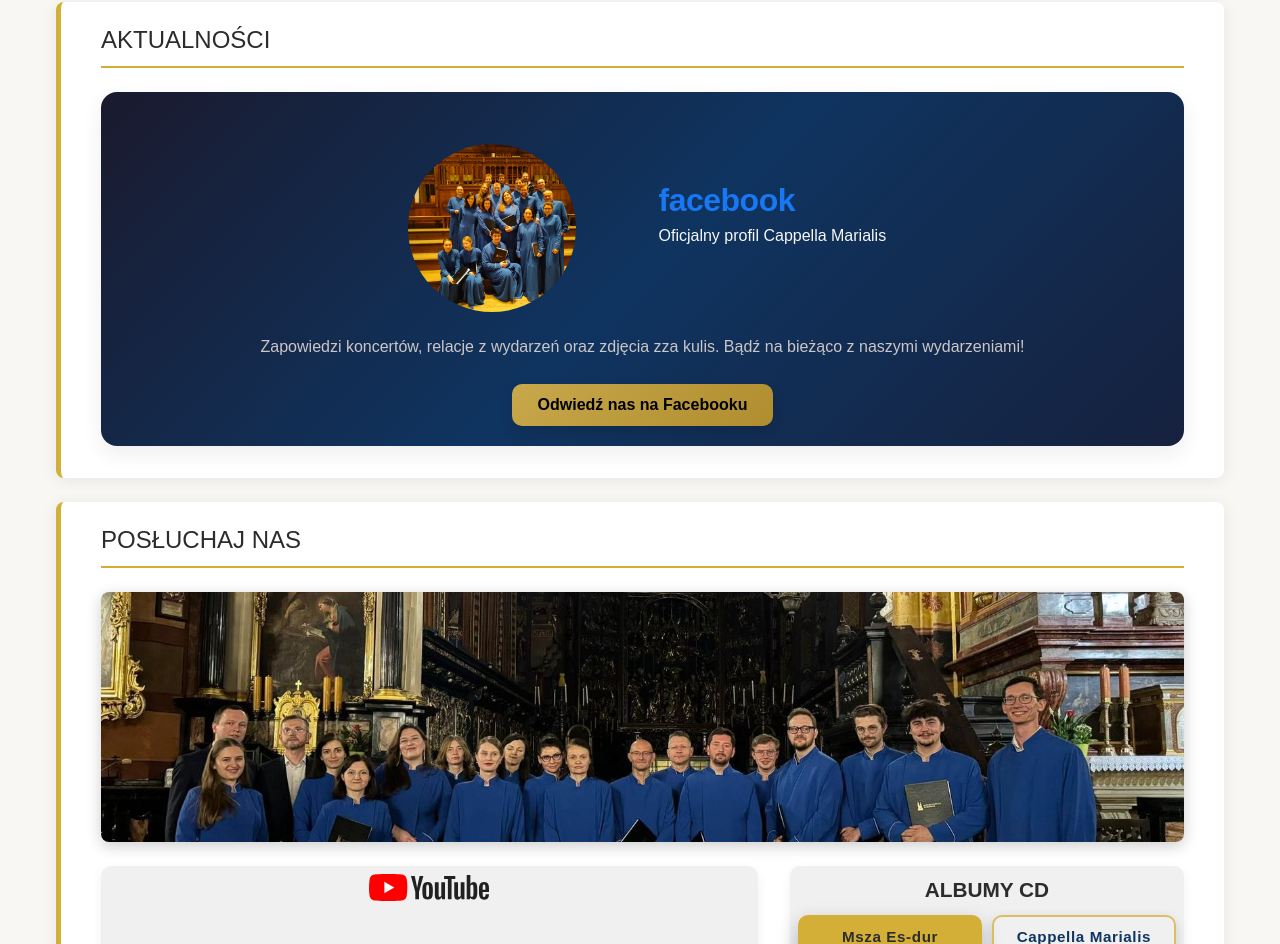
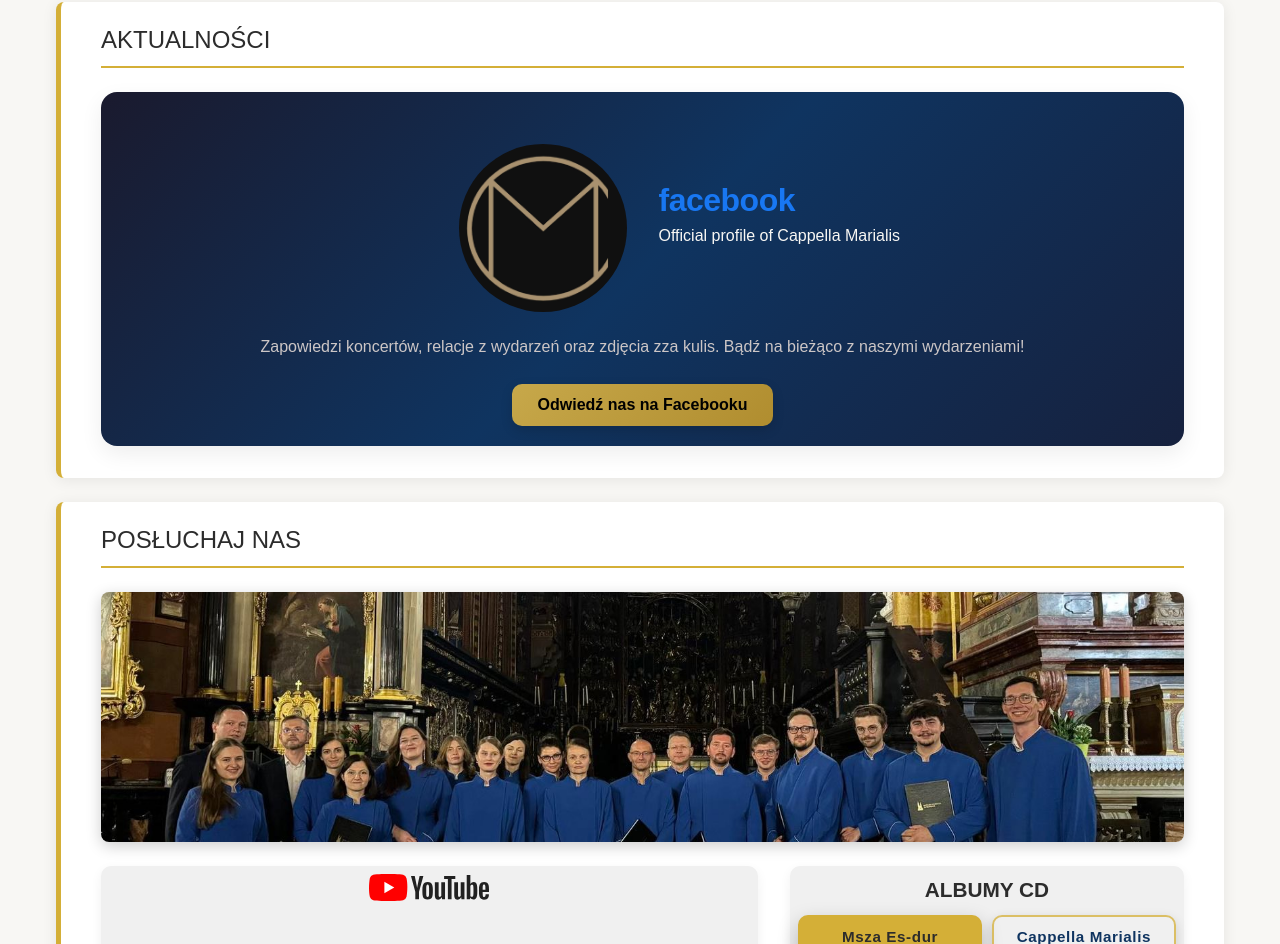
Before and after one commit to zurawskipiotr97-glitch/CappellaMarialisVercel, a website: page index.html in a window 1280 px wide. Shown: the part 1445-2389 px from the top of the page. Drawn offline with Linux system fonts and the light colour scheme; no server answers; grey boxes are pictures that could not be loaded.

Commit message:
facebook

```diff
--- a/index.html
+++ b/index.html
@@ -175,14 +175,22 @@
 
                 <div class="fb-header">
                     <div class="fb-header-container">
-                        <img class="fb-stub" src="images/mariacki_short_id.jpg" images>
+                        <!-- <img class="fb-stub" src="images/mariacki_short_id.jpg" images> -->
+                        <a href="https://www.facebook.com/CappellaMarialis" target="_blank" aria-label="Facebook – Cappella Marialis">
+                             <img class="fb-stub" src="images/mariacki_short_id2.jpg">
+                        </a>
                     </div>
 
-                    <div>
-                        <span class="fb-text">facebook</span>
-                        <p class="fb-note">
-                            Oficjalny profil Cappella Marialis
-                        </p>
+                    <div style="text-align: left;">
+                        <a href="https://www.facebook.com/CappellaMarialis"
+                            target="_blank"
+                            aria-label="Facebook – Cappella Marialis"
+                            style="text-decoration:none;color:inherit;">
+                                <span class="fb-text">facebook</span>
+                                <p class="fb-note">
+                                    Official profile of Cappella Marialis
+                                </p>
+                            </a>
                     </div>
                 </div>
 
--- a/style.css
+++ b/style.css
@@ -1,3 +1,20 @@
+/* ==========================================================================
+  style.css — uporządkowana wersja (bez zmian w wyglądzie)
+  Zmiany: tylko formatowanie/indentacja/porządek białych znaków + nagłówek.
+  ========================================================================== */
+
+/* Table of contents (orientacyjnie)
+   1) Reset + fonty
+   2) Global (body, typografia, linki)
+   3) Header + language switcher
+   4) Navigation
+   5) Layout / sections / container
+   6) Components (team, donation, news, listen, facebook)
+   7) Footer
+   8) Responsive
+*/
+
+
 * {
   margin: 0;
   padding: 0;
@@ -17,7 +34,9 @@ body {
   line-height: 1.5;
 }
 
-/* HEADER */
+/* ==========================================================================
+   HEADER
+   ========================================================================== */
 header {
   background: linear-gradient(135deg, #1a1a2e 0%, #0f3460 50%, #16213e 100%);
   color: white;
@@ -72,7 +91,9 @@ header {
   color: #777;
 }
 
-/* NAVIGATION */
+/* ==========================================================================
+   NAVIGATION
+   ========================================================================== */
 nav {
   background: linear-gradient(135deg, #11111b 0%, #0c2544 50%, #16213e 100%);
   padding: 0;
@@ -105,14 +126,18 @@ nav a:hover {
   border-bottom-color: #d4af37;
 }
 
-/* MAIN CONTAINER */
+/* ==========================================================================
+   MAIN CONTAINER
+   ========================================================================== */
 .container {
   max-width: 1200px;
   margin: 0 auto;
   padding: 2rem 1rem;
 }
 
-/* SECTIONS */
+/* ==========================================================================
+   SECTIONS
+   ========================================================================== */
 section {
   background: white;
   margin-bottom: 1.5rem;
@@ -215,7 +240,6 @@ section p {
   box-shadow: 0 6px 14px rgba(29, 185, 84, 0.4);
 }
 
-
 .team-full {
   display: none;
   margin-top: 2rem;
@@ -267,7 +291,6 @@ section p {
   border-radius: 10px;
   min-height: 200px;
 }
-
 
 .news-content {
   width: 67%;
@@ -476,7 +499,6 @@ section p {
   transition: background 0.2s ease, transform 0.2s ease, box-shadow 0.2s ease;
 }
 
-
 .albums-block {
   background: #f0f0f0;
   padding: 0.5rem 0.5rem 0.5rem;
@@ -484,7 +506,9 @@ section p {
   box-shadow: 0 4px 12px rgba(0,0,0,0.06);
 }
 
-/* NOWA KARTA ALBUMU CD */
+/* ==========================================================================
+   NOWA KARTA ALBUMU CD
+   ========================================================================== */
 .album-card {
   background: #0f0f13;
   border-radius: 14px;
@@ -639,7 +663,6 @@ section p {
   display: block;
 }
 
-
 /* RESPONSIVE – telefony */
 @media (max-width: 768px) {
   .listen-layout {
@@ -655,8 +678,9 @@ section p {
   } */
 }
 
-
-/* WESPRZYJ NAS */
+/* ==========================================================================
+   WESPRZYJ NAS
+   ========================================================================== */
 .donation-box {
   background: linear-gradient(135deg, #1a1a2e 0%, #0f3460 50%, #16213e 100%);
   color: white;
@@ -735,7 +759,9 @@ section p {
   box-shadow: 0 4px 15px rgba(0,0,0,0.2);
 }
 
-/* FOOTER */
+/* ==========================================================================
+   FOOTER
+   ========================================================================== */
 footer {
   background: #2c2c2c;
   color: white;
@@ -755,7 +781,9 @@ footer {
 justify-content: center;   wyśrodkowanie wtyczki
 }     */
 
-/* FACEBOOK FULL-WIDTH FIX */
+/* ==========================================================================
+   FACEBOOK FULL-WIDTH FIX
+   ========================================================================== */
 /* .fb-wrapper {
 width: 100%;
 margin-top: 2rem;
@@ -790,7 +818,6 @@ footer {
 color: #fff;
 }
 
-
 /* eksperyment facebook */
 .fb-header
 {
@@ -810,7 +837,7 @@ footer {
 
 .fb-header-container
 {
-    width: 90%;
+  width: 100%;
   justify-content: right;
   text-align: right;
 }
@@ -850,7 +877,6 @@ footer {
   line-height: 1.6;
   text-align: center;
 }
-
 
 .fb-cta {
   display: inline-block;
@@ -1001,8 +1027,9 @@ footer {
   }
 }
 
-
-/* RESPONSIVE */
+/* ==========================================================================
+   RESPONSIVE
+   ========================================================================== */
 @media (max-width: 768px) {
   header {
     flex-direction: column;
@@ -1266,7 +1293,6 @@ footer {
   color: #fff;
 }
 
-
 /* ==========================================================
 DROBNE KOREKTY UX / UI PRZYCISKÓW
 ========================================================== */
@@ -1290,7 +1316,6 @@ footer {
 .news-link:hover{
   color: #ffffff;
 }
-
 
 .album-tab.is-active{
   color: #000000;
@@ -1416,7 +1441,6 @@ footer {
   color: #ffffff;
 }
 
-
 .album-tab:hover{
   box-shadow: 0 6px 16px rgba(0,0,0,0.18);
 }
@@ -1605,7 +1629,6 @@ footer {
 .news-link{
   border: none !important;
 }
-
 
 .tabs button.active,
 .tab button.active {
@@ -1659,7 +1682,6 @@ input[type="submit"]:hover,
   box-shadow: 0 6px 14px rgba(24, 119, 242, 0.3) !important;
 }
 
-
 /* === PATCH: Read more / Collapse + Active tabs kolor jak "Wesprzyj nas" === */
 
 /* Read more / Collapse – kolor czcionki jak w .donate-btn */
@@ -1673,7 +1695,6 @@ input[type="submit"]:hover,
   color: #2c2c2c;
   border-color: #d4af37;
 }
-
 
 /* ==========================================================
 HOVER: ujednolicenie jak "Visit us on YouTube" (player-cta-youtube:hover)
@@ -1717,7 +1738,6 @@ button:hover,
   border-radius: 10px; /* delikatne, żeby cień wyglądał naturalnie */
 }
 
-
 /* ==========================================================
 FINAL OVERRIDE: ALBUM TABS HOVER identyczny jak pozostałe przyciski
 (lift + cień + złoty hover jak w donate-btn:hover)
@@ -1731,7 +1751,6 @@ button:hover,
   transform: translateY(-2px) !important;
   box-shadow: 0 6px 14px rgba(0,0,0,0.25) !important;
 }
-
 
 /* ==========================================================
 FINAL FIX v2: ALBUM TAB = IDENTYCZNE ZAOKRĄGLENIA JAK PRZYCISKI
@@ -1752,3 +1771,64 @@ button:hover,
   transform: translateY(-2px) !important;
   box-shadow: 0 6px 14px rgba(0,0,0,0.25) !important;
 }
+
+/* ==========================================================
+NEWS / FACEBOOK – hover jak logo YouTube
+========================================================== */
+
+.fb-header a img,
+.news-item a img {
+  transition: transform 0.25s ease, box-shadow 0.25s ease;
+}
+
+.fb-header a:hover img,
+.news-item a:hover img {
+  transform: translateY(-2px);
+  box-shadow: 0 6px 14px rgba(0,0,0,0.25);
+  border-radius: 10px;
+}
+
+.fb-header a {
+  display: inline-block;
+  transition: transform 0.25s ease;
+}
+
+.fb-header a:hover {
+  transform: translateY(-2px);
+}
+
+.fb-header a,
+.fb-header a:hover {
+  text-decoration: none;
+  color: inherit;
+}
+
+/* ==========================================================
+NEWS / FACEBOOK – hover jak logo YouTube
+(bez zmiany kształtu i bez rozjeżdżania layoutu)
+========================================================== */
+
+/* obrazki (avatar + zdjęcia postów) */
+.fb-header a img,
+.news-item a img {
+  transition: transform 0.25s ease, box-shadow 0.25s ease;
+}
+
+/* hover TYLKO na obrazie */
+.fb-header a:hover img,
+.news-item a:hover img {
+  transform: translateY(-2px);
+  box-shadow: 0 6px 14px rgba(0,0,0,0.25);
+}
+
+/* avatar Facebooka zostaje kółkiem */
+.fb-stub {
+  border-radius: 50% !important;
+}
+
+/* linki FB – brak underline i brak przesuwania całego bloku */
+.fb-header a,
+.fb-header a:hover {
+  text-decoration: none;
+  color: inherit;
+}
```
Also changed, not shown: en.html (+14 -6 lines), images/mariacki_short_id2.jpg (added). Lines whose indentation alone changed are shown as unchanged.
